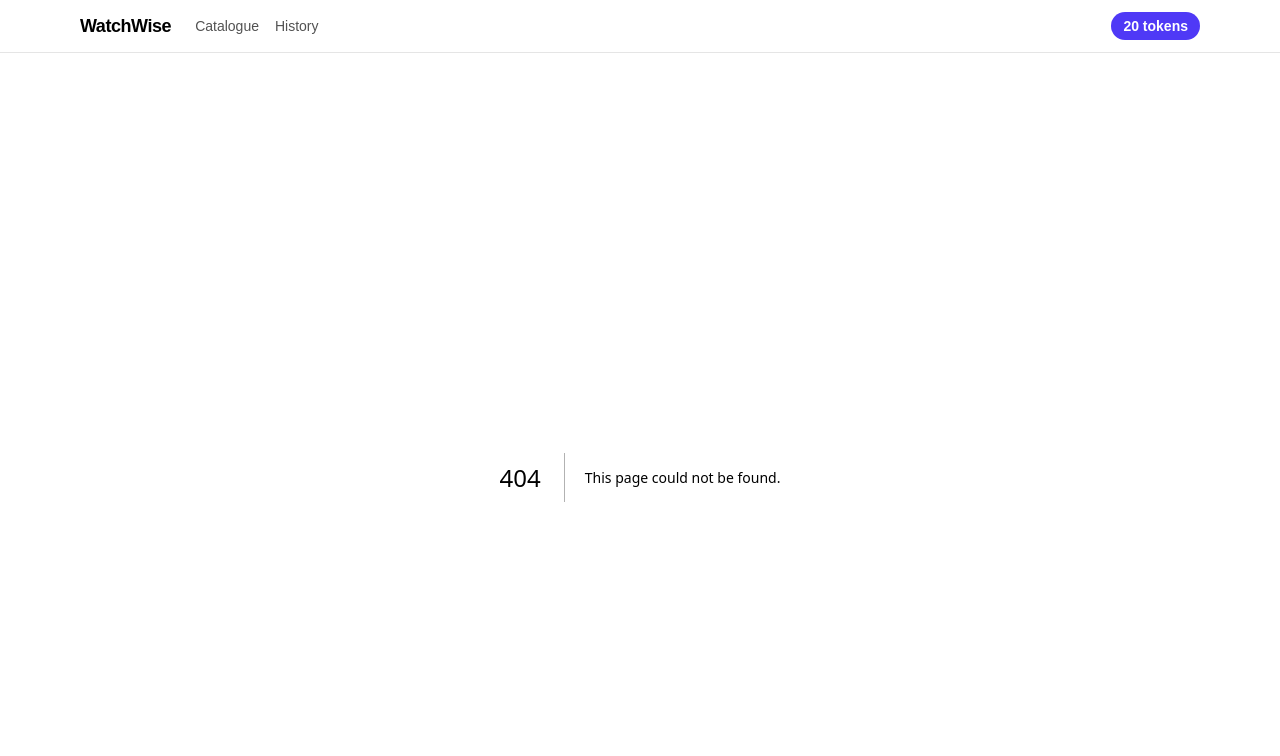
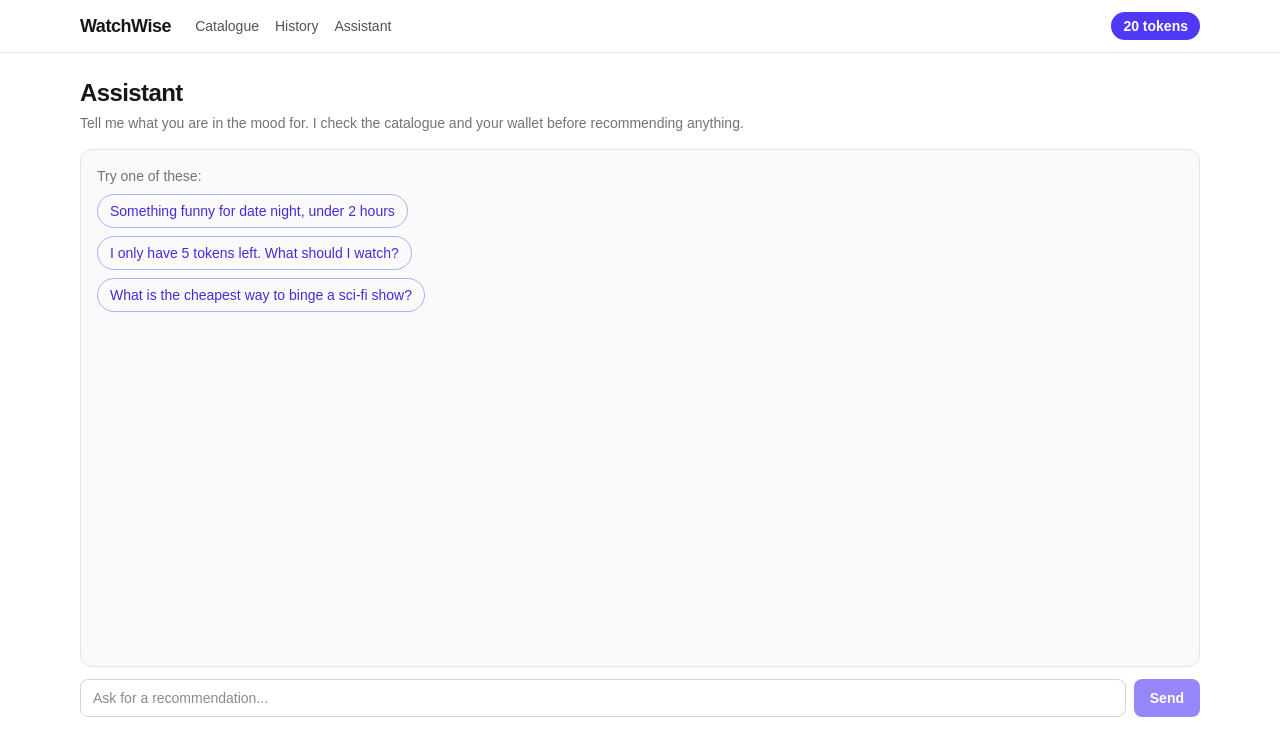
Before and after one commit to reachiqra-cloud/watch-wise, a Next.js app: page /assistant in a window 1280 px wide. Before the commit this address had no page. Shown: the top 756 px of the page. Built offline with nearby package versions, Linux system fonts and the light colour scheme.

Commit message:
Add assistant chat panel

```diff
--- /dev/null
+++ b/app/assistant/page.tsx
@@ -0,0 +1,200 @@
+"use client";
+
+import { useEffect, useRef, useState } from "react";
+import TitleCard from "@/components/TitleCard";
+import WatchButton from "@/components/WatchButton";
+import type { Title } from "@/data/store";
+
+type Msg = {
+  id: number;
+  role: "user" | "assistant";
+  text: string;
+  titleIds?: string[];
+  isError?: boolean;
+  skip?: boolean; // left out of the history we send to the server
+};
+
+const STARTERS = [
+  "Something funny for date night, under 2 hours",
+  "I only have 5 tokens left. What should I watch?",
+  "What is the cheapest way to binge a sci-fi show?",
+];
+
+function bubbleClass(m: Msg) {
+  const base = "whitespace-pre-wrap rounded-2xl px-4 py-2 text-sm";
+  if (m.role === "user") {
+    return `${base} rounded-br-sm bg-indigo-600 text-white`;
+  }
+  if (m.isError) {
+    return `${base} rounded-bl-sm border border-red-300 bg-red-50 text-red-700 dark:border-red-900 dark:bg-red-950 dark:text-red-300`;
+  }
+  return `${base} rounded-bl-sm bg-white text-neutral-900 shadow-sm dark:bg-neutral-800 dark:text-neutral-100`;
+}
+
+export default function AssistantPage() {
+  const [messages, setMessages] = useState<Msg[]>([]);
+  const [input, setInput] = useState("");
+  const [sending, setSending] = useState(false);
+  const [catalog, setCatalog] = useState<Record<string, Title>>({});
+  const nextId = useRef(1);
+  const bottomRef = useRef<HTMLDivElement>(null);
+
+  useEffect(() => {
+    async function loadCatalog() {
+      try {
+        const res = await fetch("/api/catalog");
+        const data = await res.json();
+        const map: Record<string, Title> = {};
+        for (const t of data.titles as Title[]) map[t.id] = t;
+        setCatalog(map);
+      } catch {
+        // If this fails, recommended titles just will not show as cards.
+      }
+    }
+    loadCatalog();
+  }, []);
+
+  useEffect(() => {
+    bottomRef.current?.scrollIntoView({ behavior: "smooth" });
+  }, [messages, sending]);
+
+  async function send(text: string) {
+    const message = text.trim();
+    if (!message || sending) return;
+
+    // Earlier turns only (not the new message), skipping failed ones.
+    const history = messages
+      .filter((m) => !m.skip)
+      .map((m) => ({ role: m.role, text: m.text }));
+
+    const userMsg: Msg = { id: nextId.current++, role: "user", text: message };
+    const replyId = nextId.current++;
+
+    setMessages((prev) => [...prev, userMsg]);
+    setInput("");
+    setSending(true);
+
+    try {
+      const res = await fetch("/api/chat", {
+        method: "POST",
+        headers: { "Content-Type": "application/json" },
+        body: JSON.stringify({ message, history }),
+      });
+      const data = await res.json().catch(() => null);
+
+      if (!res.ok || !data) {
+        throw new Error(
+          data?.error?.message ??
+            "The assistant ran into a problem. Please try again."
+        );
+      }
+
+      setMessages((prev) => [
+        ...prev,
+        {
+          id: replyId,
+          role: "assistant",
+          text: data.reply,
+          titleIds: data.recommendedTitles ?? [],
+        },
+      ]);
+    } catch (e) {
+      const errText =
+        e instanceof Error
+          ? e.message
+          : "The assistant ran into a problem. Please try again.";
+      setMessages((prev) => [
+        ...prev.map((m) => (m.id === userMsg.id ? { ...m, skip: true } : m)),
+        { id: replyId, role: "assistant", text: errText, isError: true, skip: true },
+      ]);
+    } finally {
+      setSending(false);
+    }
+  }
+
+  return (
+    <div className="flex h-[calc(100vh-10rem)] flex-col">
+      <div>
+        <h1 className="text-2xl font-bold tracking-tight">Assistant</h1>
+        <p className="mt-1 text-sm text-neutral-500 dark:text-neutral-400">
+          Tell me what you are in the mood for. I check the catalogue and your
+          wallet before recommending anything.
+        </p>
+      </div>
+
+      <div className="mt-4 flex-1 space-y-4 overflow-y-auto rounded-xl border border-neutral-200 bg-neutral-50 p-4 dark:border-neutral-800 dark:bg-neutral-900/50">
+        {messages.length === 0 && (
+          <div className="flex flex-col items-start gap-2">
+            <p className="text-sm text-neutral-500">Try one of these:</p>
+            {STARTERS.map((s) => (
+              <button
+                key={s}
+                onClick={() => send(s)}
+                disabled={sending}
+                className="rounded-full border border-indigo-300 px-3 py-1.5 text-left text-sm text-indigo-700 hover:bg-indigo-50 disabled:opacity-60 dark:border-indigo-800 dark:text-indigo-300 dark:hover:bg-indigo-950"
+              >
+                {s}
+              </button>
+            ))}
+          </div>
+        )}
+
+        {messages.map((m) => (
+          <div
+            key={m.id}
+            className={m.role === "user" ? "flex justify-end" : "flex justify-start"}
+          >
+            <div className="max-w-[85%]">
+              <div className={bubbleClass(m)}>{m.text}</div>
+              {m.titleIds && m.titleIds.length > 0 && (
+                <div className="mt-3 grid gap-3 sm:grid-cols-2">
+                  {m.titleIds.map((id) =>
+                    catalog[id] ? (
+                      <TitleCard key={id} title={catalog[id]}>
+                        <WatchButton titleId={id} />
+                      </TitleCard>
+                    ) : null
+                  )}
+                </div>
+              )}
+            </div>
+          </div>
+        ))}
+
+        {sending && (
+          <div className="flex justify-start">
+            <div className="animate-pulse rounded-2xl rounded-bl-sm bg-white px-4 py-2 text-sm text-neutral-500 shadow-sm dark:bg-neutral-800">
+              Thinking… checking the catalogue and your wallet
+            </div>
+          </div>
+        )}
+
+        <div ref={bottomRef} />
+      </div>
+
+      <form
+        onSubmit={(e) => {
+          e.preventDefault();
+          send(input);
+        }}
+        className="mt-3 flex gap-2"
+      >
+        <input
+          value={input}
+          onChange={(e) => setInput(e.target.value)}
+          maxLength={1000}
+          disabled={sending}
+          placeholder="Ask for a recommendation..."
+          className="flex-1 rounded-lg border border-neutral-300 bg-white px-3 py-2 text-sm disabled:opacity-60 dark:border-neutral-700 dark:bg-neutral-900"
+        />
+        <button
+          type="submit"
+          disabled={sending || input.trim() === ""}
+          className="rounded-lg bg-indigo-600 px-4 py-2 text-sm font-semibold text-white hover:bg-indigo-500 disabled:cursor-not-allowed disabled:opacity-60"
+        >
+          Send
+        </button>
+      </form>
+    </div>
+  );
+}
--- a/components/WalletBar.tsx
+++ b/components/WalletBar.tsx
@@ -54,6 +54,12 @@ export default function WalletBar() {
             >
               History
             </Link>
+                        <Link
+              href="/assistant"
+              className="hover:text-neutral-900 dark:hover:text-white"
+            >
+              Assistant
+            </Link>
           </nav>
         </div>
 
```
